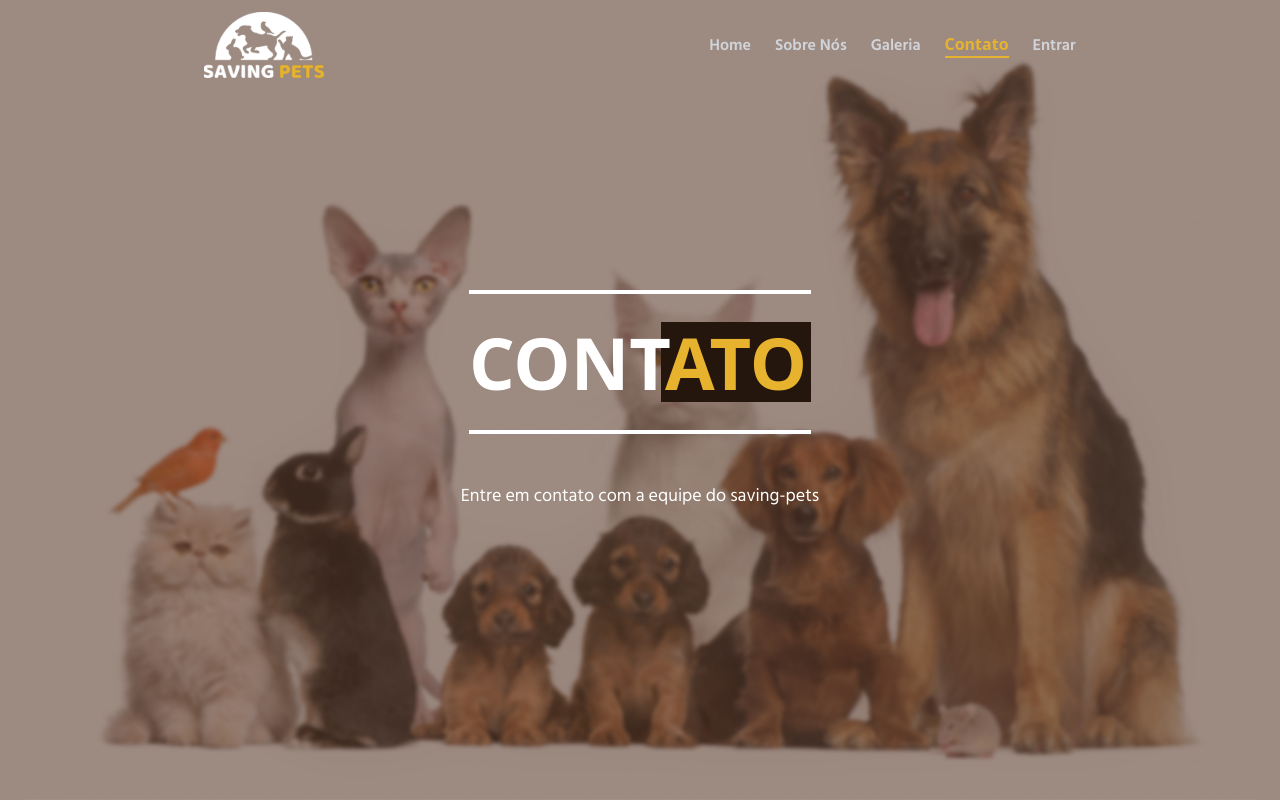
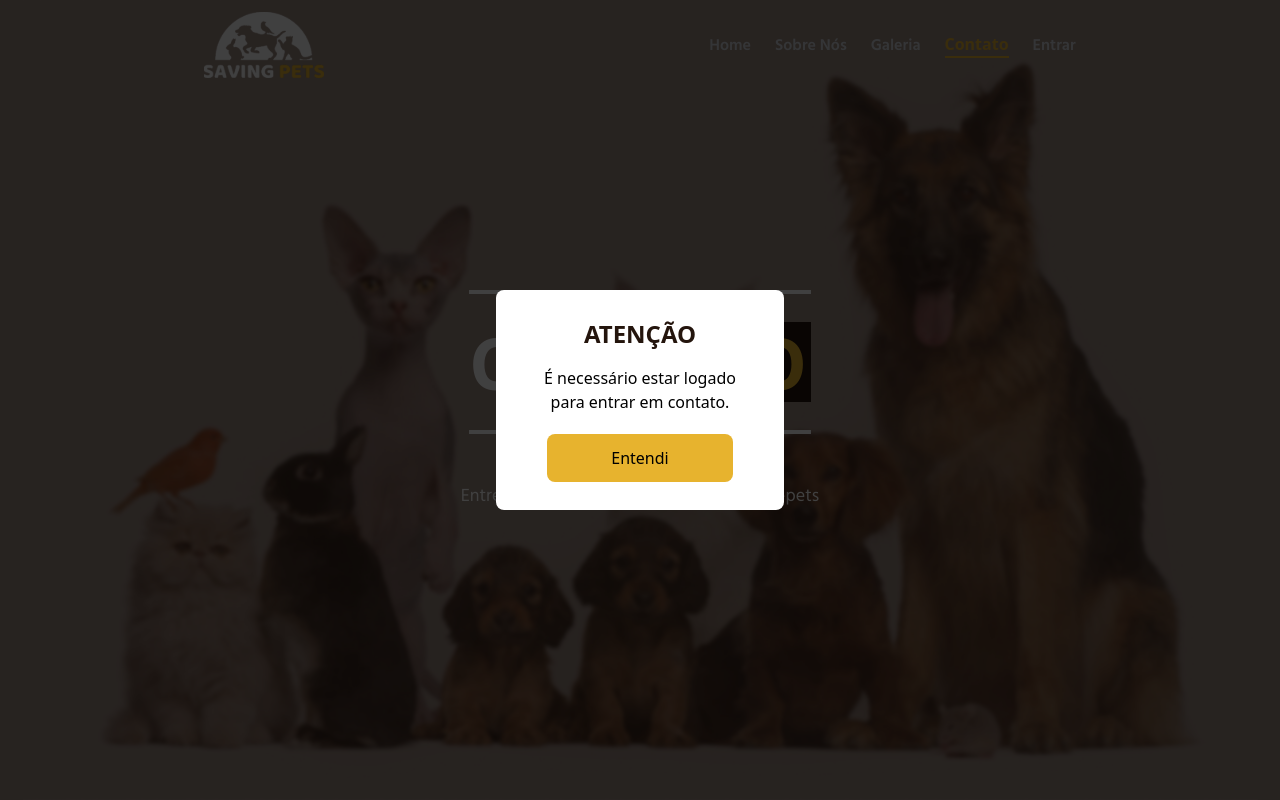
Before and after one commit to moraiskaua/front-end-saving-pets, a Next.js app: page /contact in a window 1280 px wide. Shown: the top 800 px of the page. Built offline with nearby package versions, Linux system fonts and the light colour scheme; no server answers; a web font is replaced by a local one.

Commit message:
Add BackButton and Modal components

```diff
--- /dev/null
+++ b/src/components/BackButton.tsx
@@ -0,0 +1,17 @@
+import { useRouter } from 'next/router';
+import { IoArrowBackSharp } from 'react-icons/io5';
+
+const BackButton = () => {
+  const router = useRouter();
+
+  return (
+    <button
+      onClick={() => router.back()}
+      className="text-white text-xl p-3 bg-transparent border-2 border-white rounded-full flex items-center hover:text-black hover:bg-white transition-all absolute left-5 top-5"
+    >
+      <IoArrowBackSharp size={25} />
+    </button>
+  );
+};
+
+export default BackButton;
--- a/src/components/FormTextBox.tsx
+++ b/src/components/FormTextBox.tsx
@@ -5,8 +5,7 @@ interface FormTextBoxProps extends InputHTMLAttributes<HTMLTextAreaElement> {}
 const FormTextBox = (props: FormTextBoxProps) => {
   return (
     <textarea
-      className="bg-gray-200 p-3 rounded-md shadow-md
-    hover:placeholder:text-black placeholder:text-gray-400 focus:outline-none resize-none"
+      className="bg-gray-200/40 p-3 rounded-md placeholder:text-gray-400 focus:outline-none resize-none h-28"
       {...props}
     />
   );
--- a/src/components/Modal.tsx
+++ b/src/components/Modal.tsx
@@ -6,15 +6,28 @@ interface ModalProps {
 
 const Modal = ({ onClose }: ModalProps) => {
   return (
-    <div className="fixed inset-0 z-20 overflow-y-auto bg-black/75">
+    <div
+      className="fixed inset-0 z-20 overflow-y-auto bg-black/75"
+      onClick={onClose}
+    >
       <div className="flex items-center justify-center min-h-screen">
-        <div className="bg-white p-5 rounded-lg">
+        <div
+          className="bg-white py-7 px-12 rounded-lg"
+          onClick={e => e.stopPropagation()}
+        >
           <center>
-            <small className="text-yellow">Atenção</small>
+            <p className="text-brown uppercase font-bold text-2xl mb-4">
+              Atenção
+            </p>
           </center>
-          <p>É necessário estar logado para entrar em contato.</p>
+          <p className="text-center mb-5">
+            É necessário estar logado <br /> para entrar em contato.
+          </p>
           <div className="flex justify-center items-center mt-2">
-            <button onClick={onClose} className="bg-yellow p-2 rounded-lg">
+            <button
+              onClick={onClose}
+              className="bg-yellow py-3 px-16 rounded-lg transition transition-colors-duration-300"
+            >
               Entendi
             </button>
           </div>
--- a/src/pages/contact.tsx
+++ b/src/pages/contact.tsx
@@ -1,10 +1,28 @@
+import React, { useContext, useEffect, useState } from 'react';
 import Banner from '@/components/Banner';
 import FormButton from '@/components/FormButton';
 import FormInput from '@/components/FormInput';
 import FormTextBox from '@/components/FormTextBox';
 import Layout from '@/components/Layout';
+import Modal from '@/components/Modal';
+import { AuthContext } from '@/contexts/AuthContext';
+import { parseCookies } from 'nookies';
 
 const Contact = () => {
+  const [isModalOpen, setIsModalOpen] = useState(false);
+
+  useEffect(() => {
+    const cookies = parseCookies(undefined);
+
+    if (!cookies['@savingpets-auth.token']) {
+      setIsModalOpen(true);
+    }
+  }, []);
+
+  const handleCloseModal = () => {
+    setIsModalOpen(false);
+  };
+
   return (
     <Layout>
       <Banner
@@ -15,14 +33,21 @@ const Contact = () => {
       />
       <section className="min-h-screen bg-contact-forms flex items-center justify-start bg-yellow bg-no-repeat bg-right-bottom">
         <form className="bg-white shadow-lg py-12 px-8 w-4/12 ml-32 rounded-md flex flex-col gap-4">
-          <h1 className="text-2xl mb-8 text-center">Formulário de contato</h1>
-          <FormInput placeholder="Digite seu nome" required />
-          <FormInput placeholder="Informe seu telefone " required />
-          <FormTextBox placeholder="Nos diga o motivo do contato" />
-
+          <h1 className="text-2xl mb-6 text-center">Formulário de contato</h1>
+          <FormInput
+            placeholder="Informe o motivo do contato"
+            type="text"
+            required
+          />
+          <FormTextBox
+            placeholder="Escreva sua mensagem"
+            type="text"
+            required
+          />
           <FormButton>Enviar</FormButton>
         </form>
       </section>
+      {isModalOpen && <Modal onClose={handleCloseModal} />}
     </Layout>
   );
 };
--- a/src/pages/report.tsx
+++ /dev/null
@@ -1,31 +0,0 @@
-import Banner from '@/components/Banner';
-import FormButton from '@/components/FormButton';
-import FormInput from '@/components/FormInput';
-import FormTextBox from '@/components/FormTextBox';
-import Layout from '@/components/Layout';
-
-const Report = () => {
-  return (
-    <Layout>
-      <Banner
-        text="Nunca deixe para amanhã o Pet que você pode salvar hoje!"
-        pre_title="Denu"
-        pos_title="ncie"
-        isSingleWord
-      />
-      <section className="min-h-screen bg-yellow bg-cover bg-report-forms flex justify-center items-center bg-bottom bg-no-repeat shadow-xl">
-        <form className="bg-white shadow-lg py-12 px-8 rounded-md flex flex-col gap-4 w-5/12">
-          <h1 className="text-2xl mb-8 text-center">Formulário de Denúncia</h1>
-          <FormInput placeholder="Informe seu nome" required />
-          <FormInput placeholder="Informe seu telefone " required />
-          <FormInput placeholder="Informe seu CPF " required />
-          <FormTextBox placeholder="Descreva o pet" required />
-          <FormTextBox placeholder="Informe a Localização" required />
-          <FormButton>Enviar</FormButton>
-        </form>
-      </section>
-    </Layout>
-  );
-};
-
-export default Report;
```
